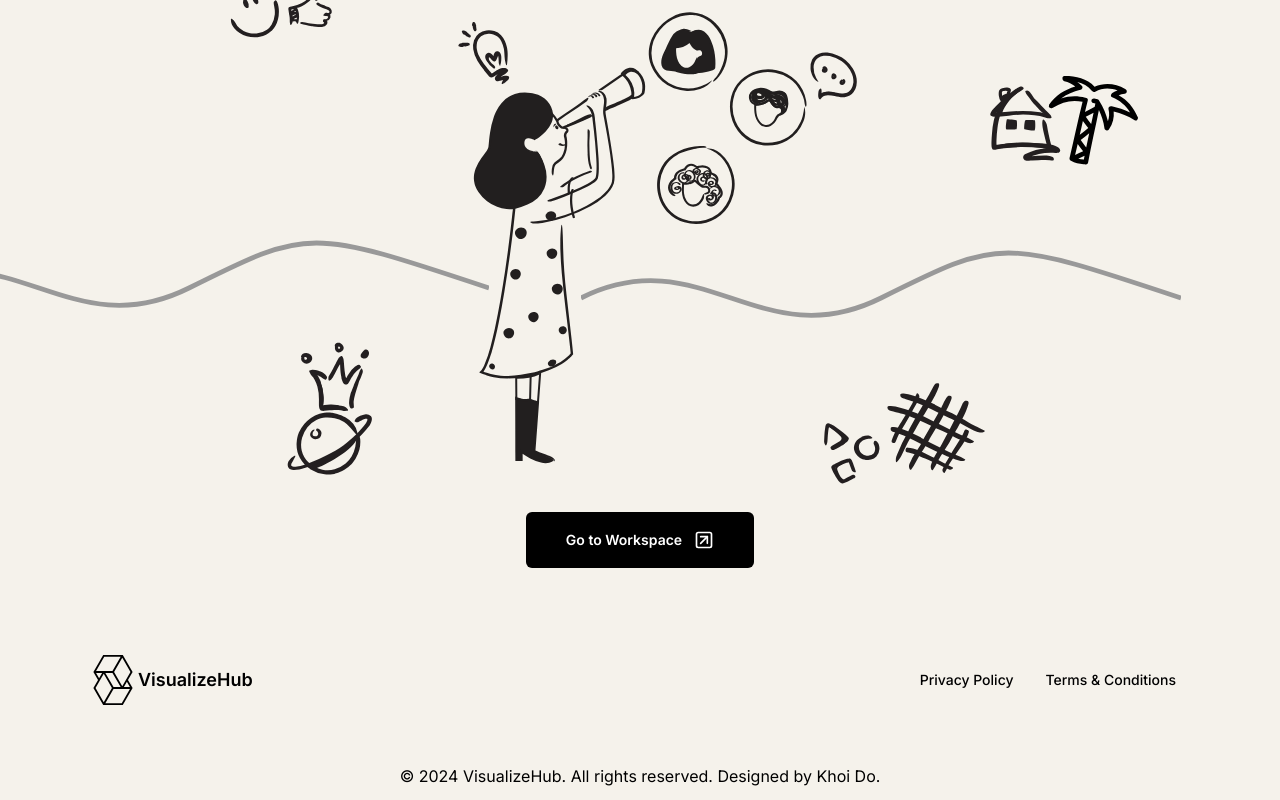
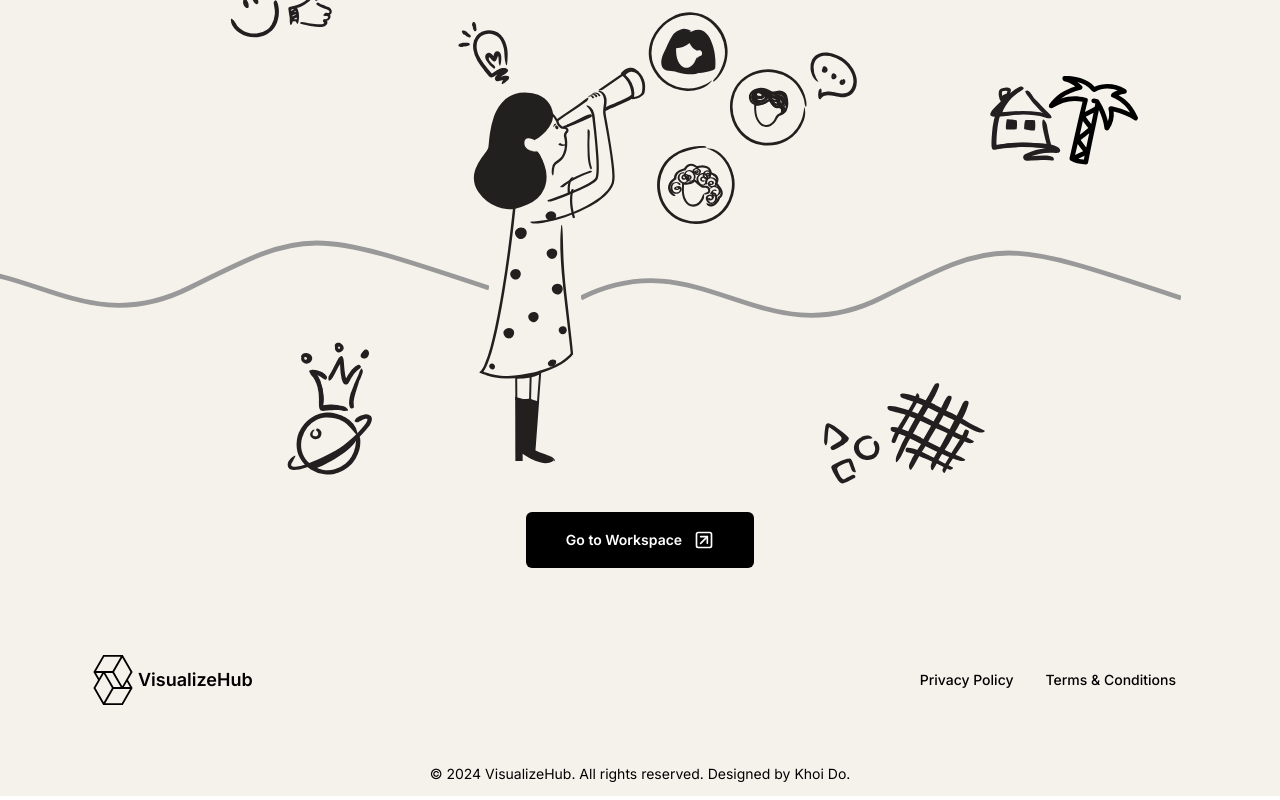
Before and after one commit to khoido2003/Visualize-Hub-v2, a Next.js app: page / in a window 1280 px wide. Shown: the part 296-1096 px from the top of the page. Built offline with nearby package versions, Linux system fonts and the light colour scheme; no server answers.

Commit message:
Fix font size in welcom epage footer

```diff
--- a/app/(welcome)/_components/footer.tsx
+++ b/app/(welcome)/_components/footer.tsx
@@ -18,7 +18,7 @@ export const Footer = () => {
           </Button>
         </div>
       </div>
-      <p className="px-6 py-3 flex justify-center items-center">
+      <p className="text-xs md:text-sm px-6 py-3 flex justify-center items-center">
         &copy; 2024 VisualizeHub. All rights reserved. Designed by Khoi Do.
       </p>
     </>
```
